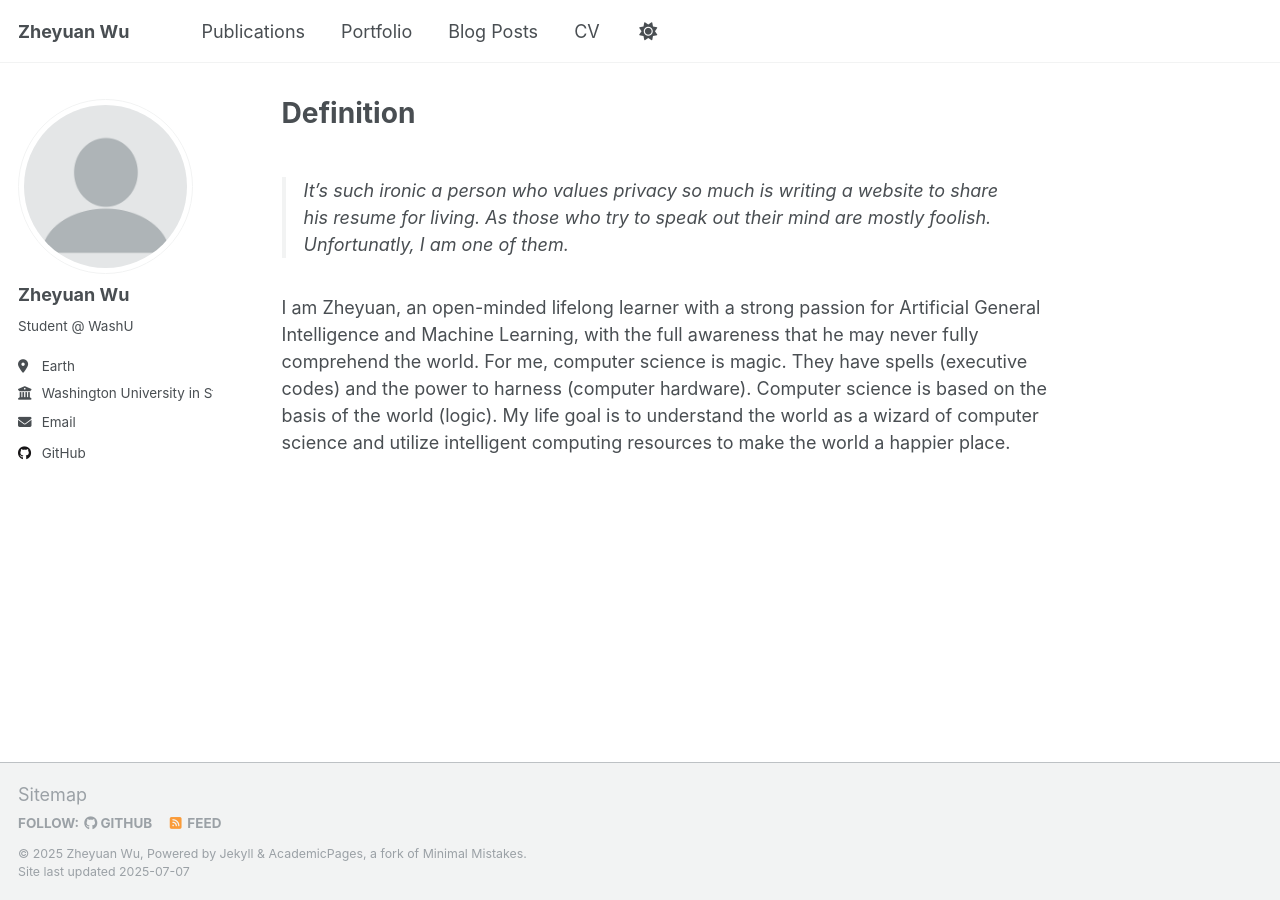
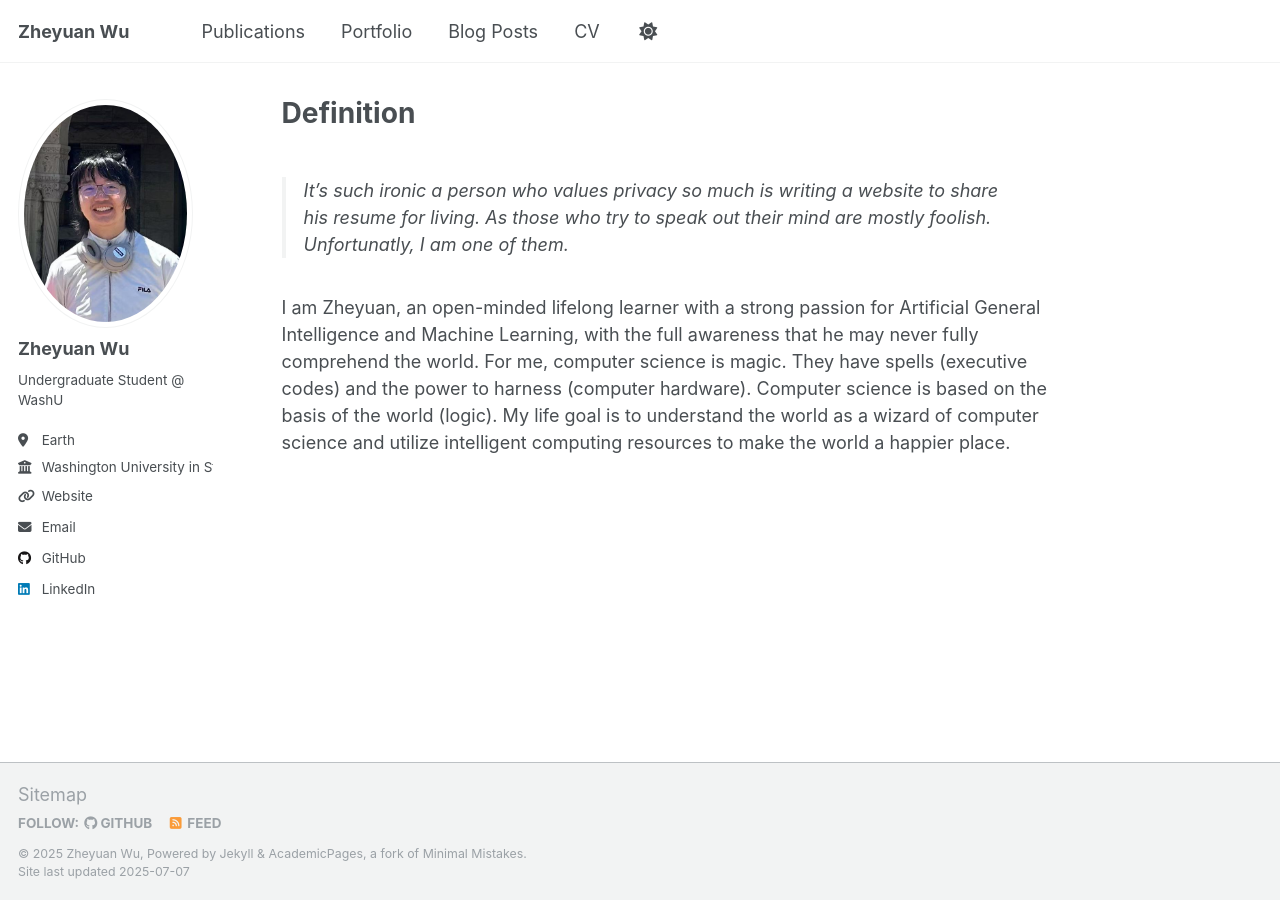
Before and after one commit to Trance-0/resume, a Jekyll site: the page built from _pages/about.md, in a window 1280 px wide. Built offline with Jekyll 4.4.1, drawn with Linux system fonts in a browser that asks for light colours.

Commit message:
update assets

```diff
--- a/_config.yml
+++ b/_config.yml
@@ -13,22 +13,22 @@ title                    : "Zheyuan Wu"
 title_separator          : "-"
 name                     : &name "Zheyuan Wu"
 description              : &description "personal description"
-url                      : https://academicpages.github.io # the base hostname & protocol for your site e.g. "https://[your GitHub username].github.io"
+url                      : https://resume.trance-0.com # the base hostname & protocol for your site e.g. "https://[your GitHub username].github.io"
 baseurl                  : "" # the subpath of your site, e.g. "/blog"
-repository               : "academicpages/academicpages.github.io"
+repository               : "trance-0/resume"
 
 # Site Author - The following control what appear as part of the author content on the side bar.
 #               If a field is blank the icon and link will not appear, otherwise it will be shown.
 #               Additional customization can be done by editing /_includes/author-profile.html
 author:
   # Biographic information
-  avatar           : "profile.png"
+  avatar           : "profile.jpg"
   name             : "Zheyuan Wu"
   pronouns         : # example: "she/her"
-  bio              : "Student @ WashU"
+  bio              : "Undergraduate Student @ WashU"
   location         : "Earth"
   employer         : "Washington University in St.Louis"
-  uri              : # URL
+  uri              : "https://resume.trance-0.com"
   email            : "me@trance-0.com"
 
   # Academic websites
@@ -59,7 +59,7 @@ author:
   keybase          : # Username
   instagram        : # Username
   lastfm           : # Username
-  linkedin         : # Username
+  linkedin         : "zheyuan-wu-742b1a227"
   mastodon         : # URL
   medium           : # URL
   pinterest        : # Username
```
Also changed, not shown: images/profile.jpg (added), images/profile.png (deleted).
